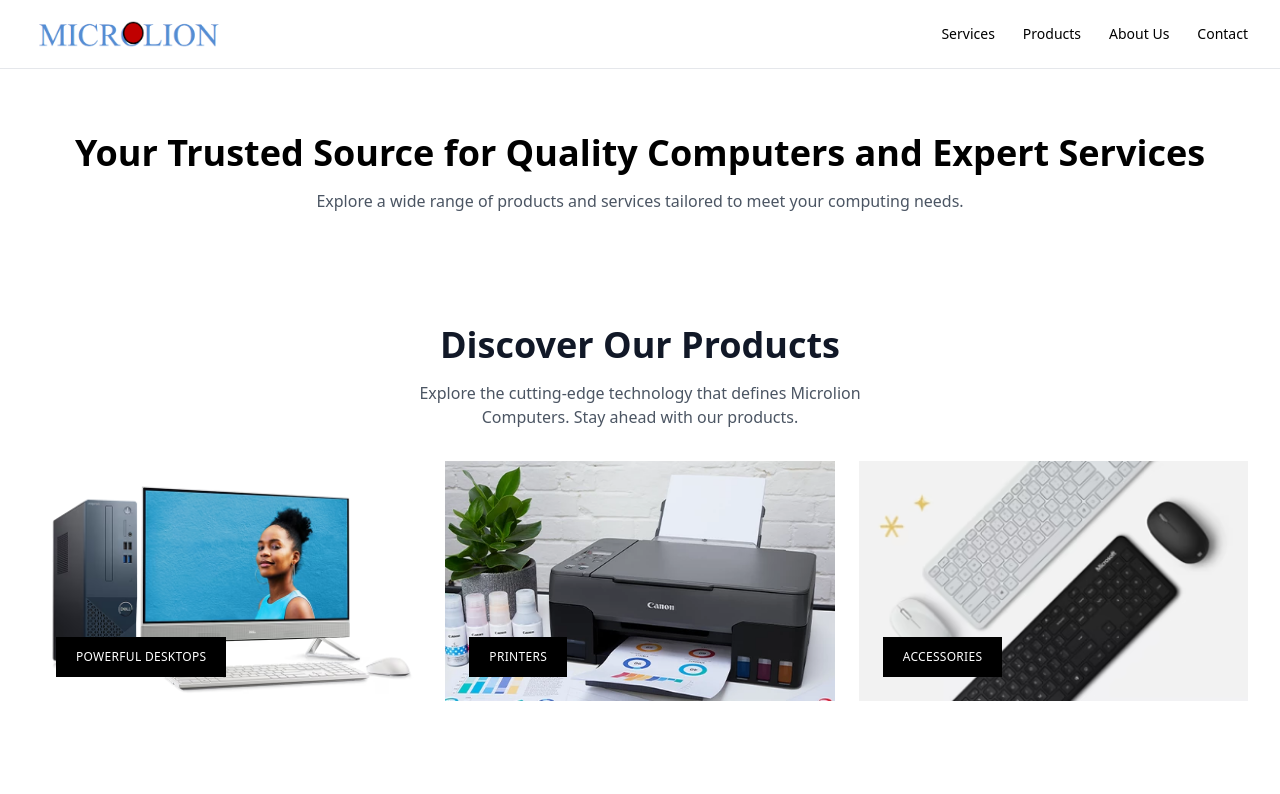
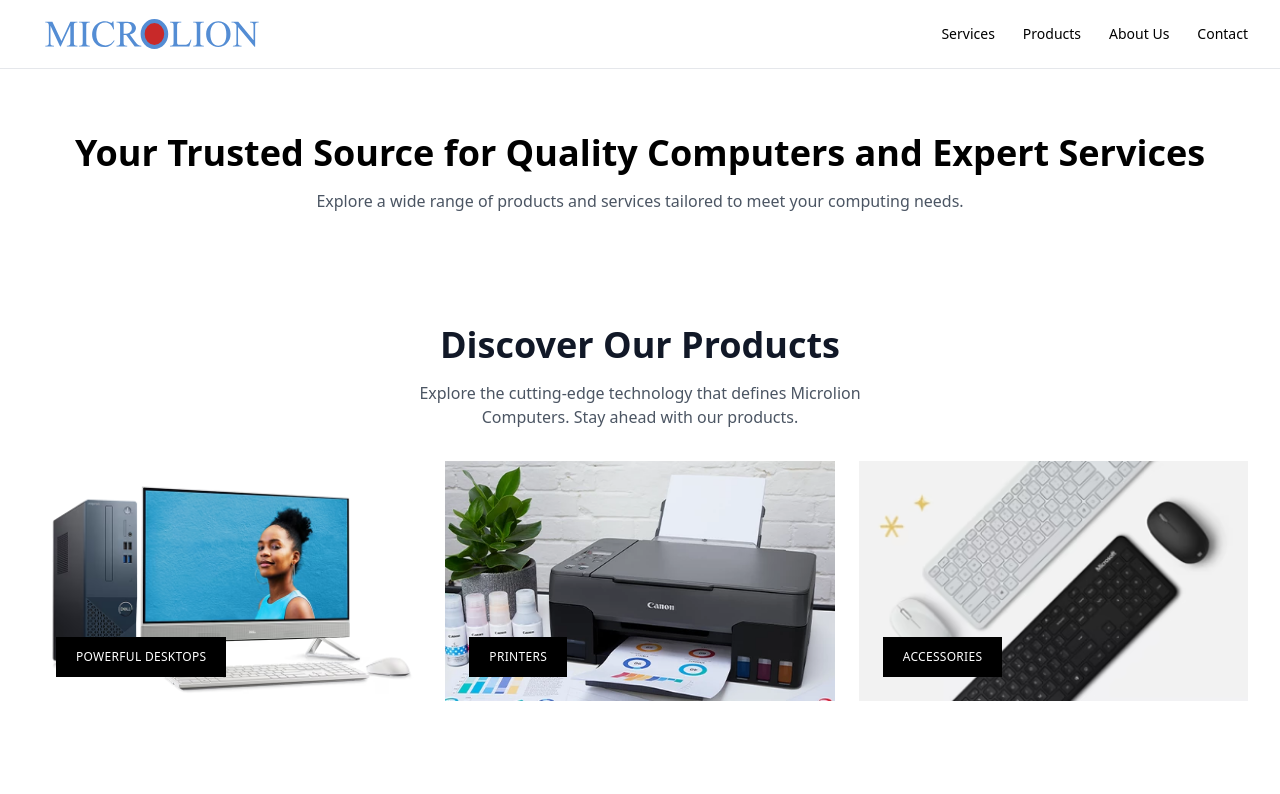
Before and after one commit to vigneshvaranasi/Microlion, a plain HTML site: page index.html in a window 1280 px wide. Shown: the top 794 px of the page. Drawn offline with nearby package versions, Linux system fonts and the light colour scheme; a small style sheet from the web is missing.

Commit message:
Add svg logos

```diff
--- a/index.html
+++ b/index.html
@@ -16,7 +16,7 @@
 <header class="nav fixed top-0 z-50 w-full bg-white border-b border-gray-200 text-sm py-3 sm:py-0 dark:bg-gray-800 dark:border-gray-700">
     <nav class="relative max-w-7xl w-full mx-auto px-4 sm:flex sm:items-center sm:justify-between sm:px-6 lg:px-8" aria-label="Global">
         <div class="flex items-center justify-between">
-            <a class="flex-none text-xl font-semibold dark:text-white" href="#" aria-label="Brand"><img src="img/Logo.png" class="w-48" alt="Microlion Logo"></a>
+            <a class="flex-none text-xl font-semibold dark:text-white" href="#" aria-label="Brand"><img src="img/Microlion Logo.svg" class="w-60 h-30"  alt="Microlion Logo"></a>
             <div class="sm:hidden">
                 <button type="button"
                     class="hs-collapse-toggle w-9 h-9 flex justify-center items-center text-sm font-semibold rounded-lg border border-gray-200 text-gray-800 hover:bg-gray-100 disabled:opacity-50 disabled:pointer-events-none dark:text-white dark:border-gray-700 dark:hover:bg-gray-700 dark:focus:outline-none dark:focus:ring-1 dark:focus:ring-gray-600"
@@ -401,7 +401,7 @@
     <div class="container flex flex-col items-center justify-between px-6 py-8 mx-auto lg:flex-row">
         <div>
             <a href="#">
-                <img class="w-auto h-7" src="img/Logo.png" alt="Microlion Logo">
+                <img class="w-auto h-11" src="img/Microlion Logo Figma.svg" alt="Microlion Logo">
                 <!-- Microlion Computers -->
             </a>
 
```
Also changed, not shown: img/Microlion Logo Figma.svg (added), img/Microlion Logo.svg (added).
